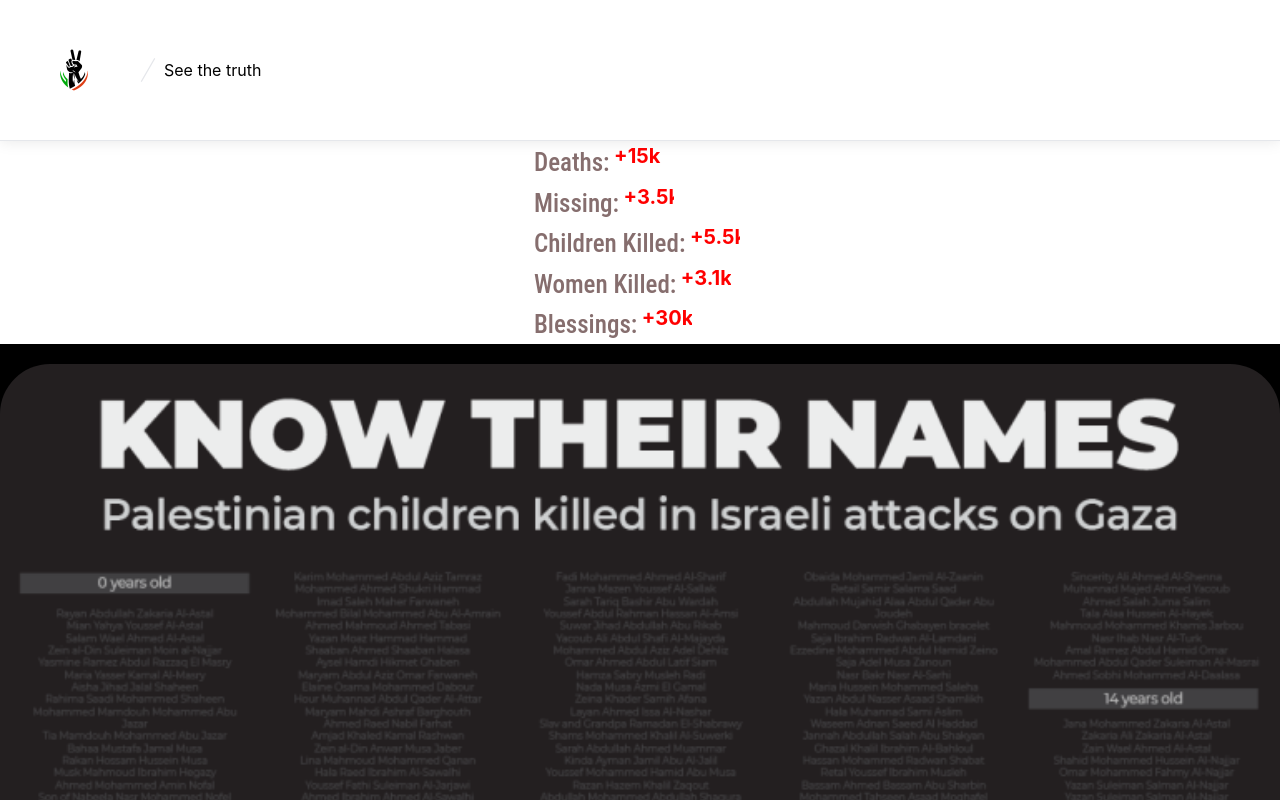
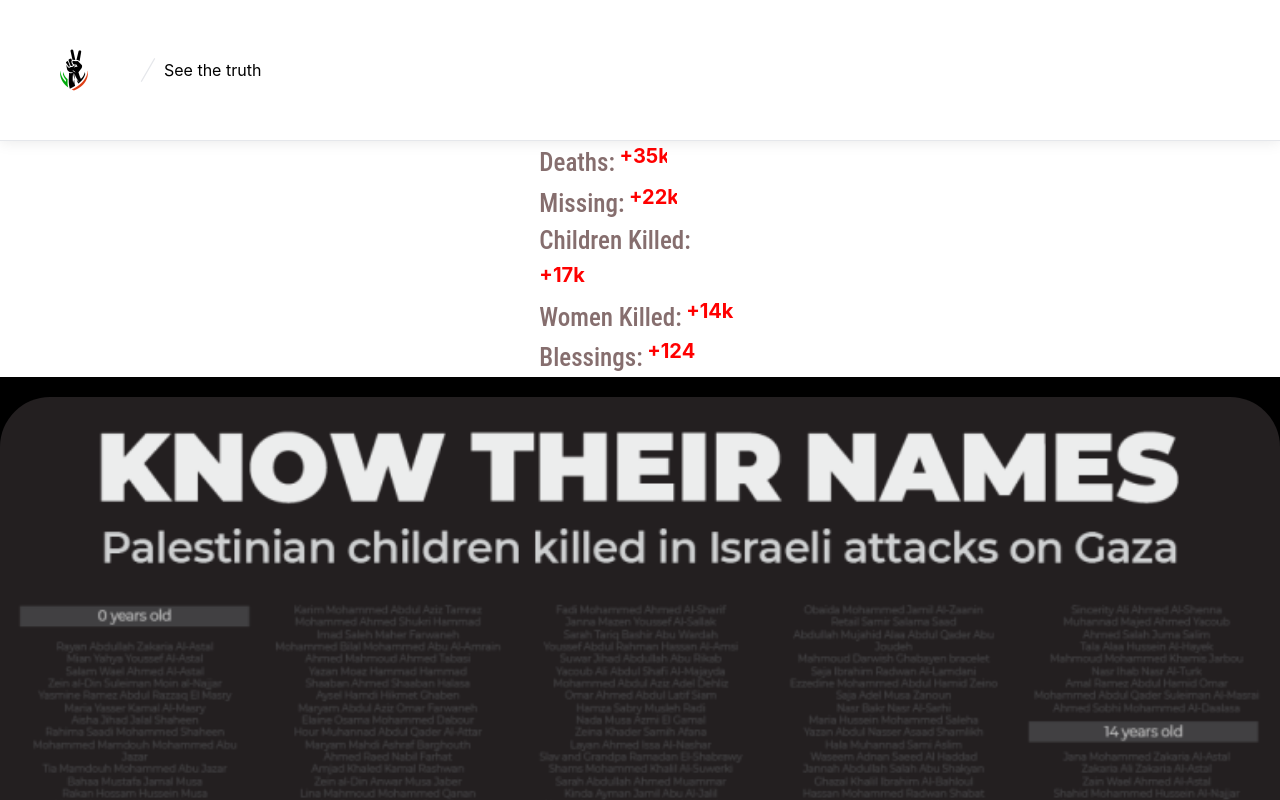
Before and after one commit to saber-mekki/truth, a Next.js app: page / in a window 1280 px wide. Shown: the top 800 px of the page. Built offline with nearby package versions, Linux system fonts and the light colour scheme.

Commit message:
fix: update data

```diff
--- a/pages/index.tsx
+++ b/pages/index.tsx
@@ -5,7 +5,7 @@ import backgroundImage from '../public/photo/back.jpg'
 import { useEffect, useRef, useState } from 'react'
 import CardComponent from './CardComponent'
 
-import  Zoom  from 'react-medium-image-zoom'
+import Zoom from 'react-medium-image-zoom'
 import 'react-medium-image-zoom/dist/styles.css'
 import ReactGA from 'react-ga'
 
@@ -15,11 +15,11 @@ export default function Home() {
   const audioRef = useRef()
 
   const statsData = {
-    deathsToday: '+15k',
-    missing: '+3.5k',
-    childrenKilled: '+5.5k',
-    womenKilled: '+3.1k',
-    blessings: '+30k',
+    deathsToday: '+35k',
+    missing: '+22k',
+    childrenKilled: '+17k',
+    womenKilled: '+14k',
+    blessings: '+124k',
   }
   const [isZoomed, setIsZoomed] = useState(false)
 
@@ -62,7 +62,6 @@ export default function Home() {
           display: 'flex',
           alignItems: 'center',
           justifyContent: 'center',
-
         }}
       >
         <Zoom
@@ -98,7 +97,6 @@ export default function Home() {
               />
             </Zoom>
           </div>
-
         ))}
       </div>
 
```
Lines whose indentation alone changed are shown as unchanged.
